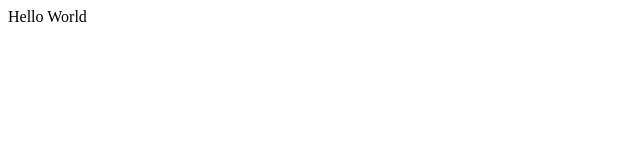
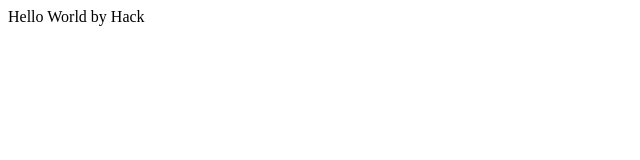
Before and after one commit to PhUBADINh/phubadinh.github.io, a plain HTML site: page index.html in a window 1280 px wide. Shown: the full height of the page, 0-640 px from the left. Drawn offline with Linux system fonts and the light colour scheme.

Commit message:
Update index.html

```diff
--- a/index.html
+++ b/index.html
@@ -1,5 +1,5 @@
 <html>
     <body>
-        Hello World
+        Hello World by Hack
     </body>
 </html>
```
